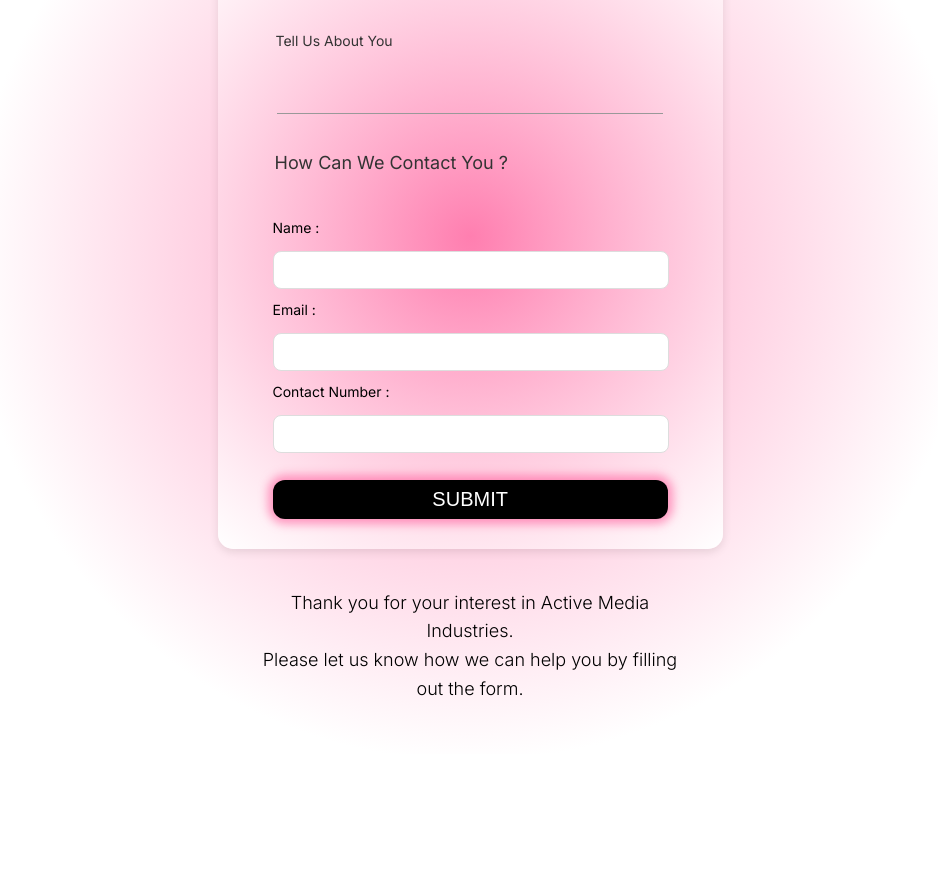
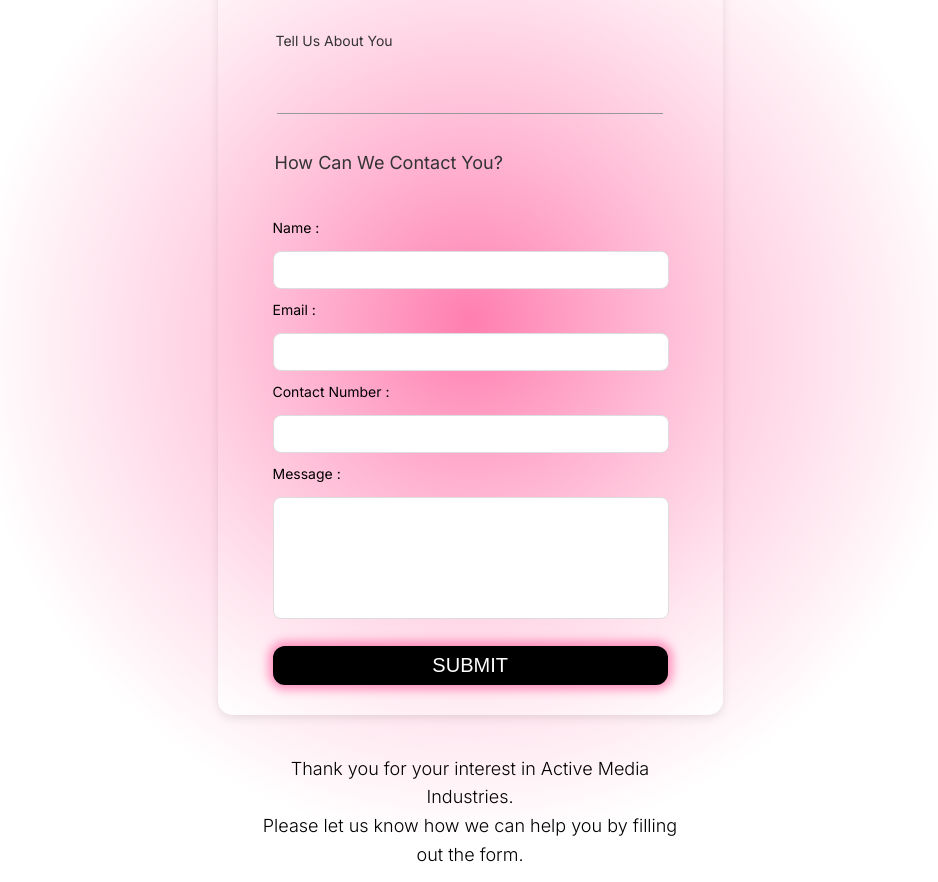
Before and after one commit to Divine-Ntambwe/Active-Media, a React (Vite) app: page /contactUs in a window 1280 px wide. Shown: the part 340-1222 px from the top of the page, without its empty margins (170-1108 px from the left). Before the commit the page ends 1102 px from the top, so only its background shows below. Built offline with nearby package versions, Linux system fonts and the light colour scheme.

Commit message:
completed email sending function

```diff
--- a/package.json
+++ b/package.json
@@ -10,8 +10,9 @@
     "preview": "vite preview"
   },
   "dependencies": {
+    "@emailjs/browser": "^4.4.1",
+    "@fontsource/inter": "^5.2.8",
     "framer-motion": "^12.23.18",
-    "@fontsource/inter": "^5.2.8",
     "react": "^19.1.1",
     "react-dom": "^19.1.1",
     "react-router-dom": "^7.9.1"
--- a/src/pages/Contact_Us.jsx
+++ b/src/pages/Contact_Us.jsx
@@ -1,29 +1,69 @@
-import React from "react";
+import React, { useRef } from "react";
 import styles from "./Contact_Us.module.css";
-import Navbar from "../component/Navbar";
+import emailjs from "@emailjs/browser";
 
 const Contact_Us = () => {
+  const form = useRef();
+
+  const sendEmail = (e) => {
+    e.preventDefault();
+
+    emailjs
+      .sendForm(
+        "service_qkzjp5l",        // ✅ Your EmailJS Service ID
+        "template_3h7awxq",       // ✅ Your EmailJS Template ID
+        form.current,
+        "gBcw28gK6_wka5fry"       // ✅ Your EmailJS Public Key
+      )
+      .then(
+        (result) => {
+          console.log("Message sent!", result.text);
+          alert("Your message has been sent!");
+          form.current.reset();
+        },
+        (error) => {
+          console.log("Failed...", error.text);
+          alert("Something went wrong. Please try again.");
+        }
+      );
+  };
+
   return (
     <div className={styles.pageWrapper}>
+
       {/* Page Title */}
       <h1 className={styles.heading}>CONTACT US</h1>
 
       {/* Contact Card */}
       <div className={styles.contactCard}>
-        <h1 className={styles.subHeadingContact2}>How Can We Be Of Assistance ?</h1>
+        <h1 className={styles.subHeadingContact2}>How Can We Be Of Assistance?</h1>
         <p className={styles.subHeadingAbout}>Tell Us About You</p>
-        <hr className={styles.divider}/>
-        <p className={styles.subHeadingContact}>How Can We Contact You ?</p>
+        <hr className={styles.divider} />
+        <p className={styles.subHeadingContact}>How Can We Contact You?</p>
 
-        <form className={styles.form}>
+        {/* ✅ Hooked form into EmailJS */}
+        <form ref={form} onSubmit={sendEmail} className={styles.form}>
           <label>Name :</label>
-          <input type="text" name="name" />
+          <input type="text" name="user_name" required />
 
           <label>Email :</label>
-          <input type="email" name="email" />
+          <input type="email" name="user_email" required />
 
           <label>Contact Number :</label>
-          <input type="text" name="contact" />
+          <input type="text" name="contact_number" required />
+
+          <label>Message :</label>
+          <textarea
+            name="message"
+            rows="5"
+            required
+            onInput={(e) => {
+              e.target.style.height = 'auto';
+              e.target.style.height = `${e.target.scrollHeight}px`;
+            }}
+          />
+
+
 
           <button type="submit">SUBMIT</button>
         </form>
--- a/src/pages/Contact_Us.module.css
+++ b/src/pages/Contact_Us.module.css
@@ -95,6 +95,20 @@
   font-size: 14px;
 }
 
+.form textarea {
+  padding: 10px;
+  border: 1px solid #ddd;
+  border-radius: 8px;
+  outline: none;
+  width: 88%;
+  background: #fff;
+  font-size: 14px;
+  resize: none; /* Prevent manual resizing */
+  overflow: hidden; /* Hide scrollbars */
+  min-height: 100px;
+}
+
+
 .form button {
   margin-top: 15px;
   padding: 8px;
```
Also changed, not shown: 1 other file (tests, documents, lock files or other folders).
